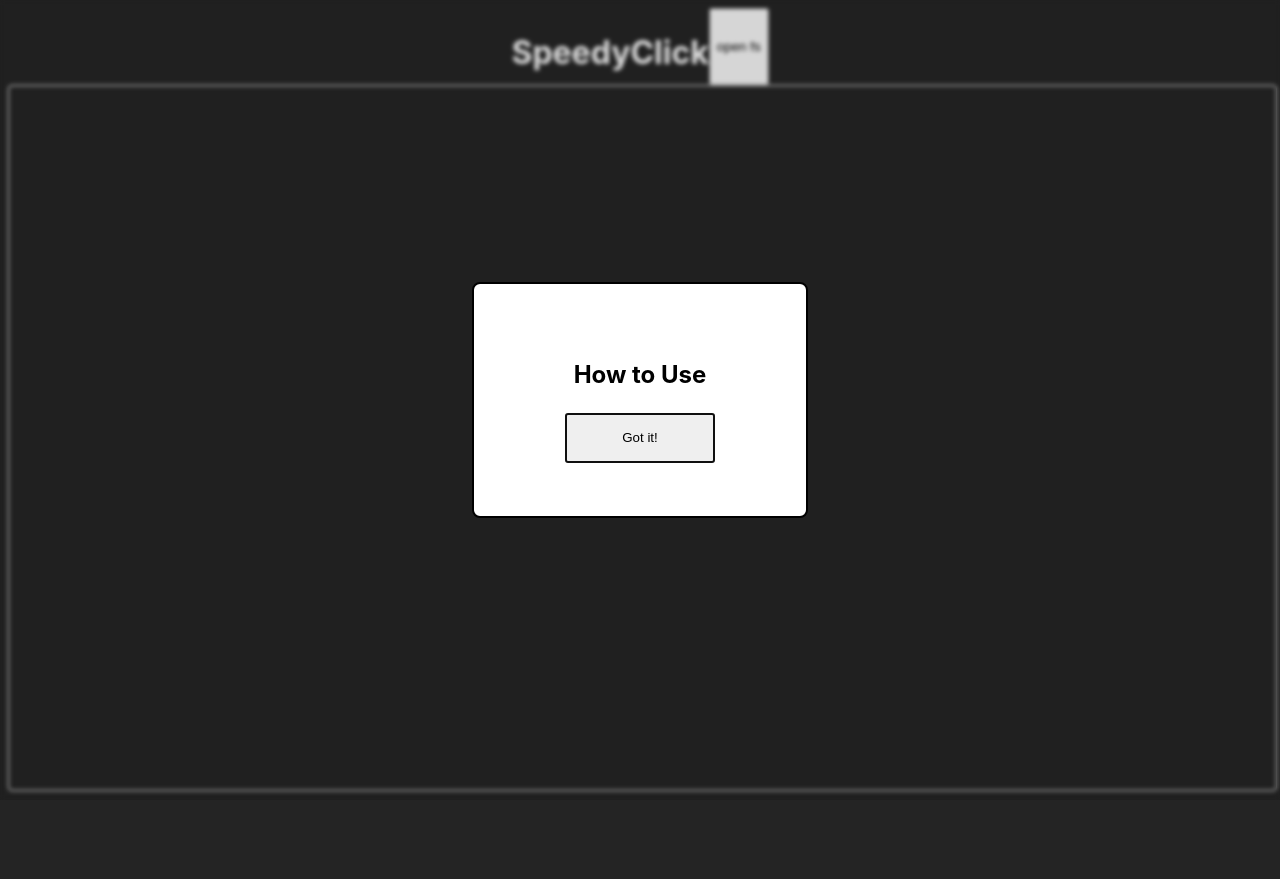
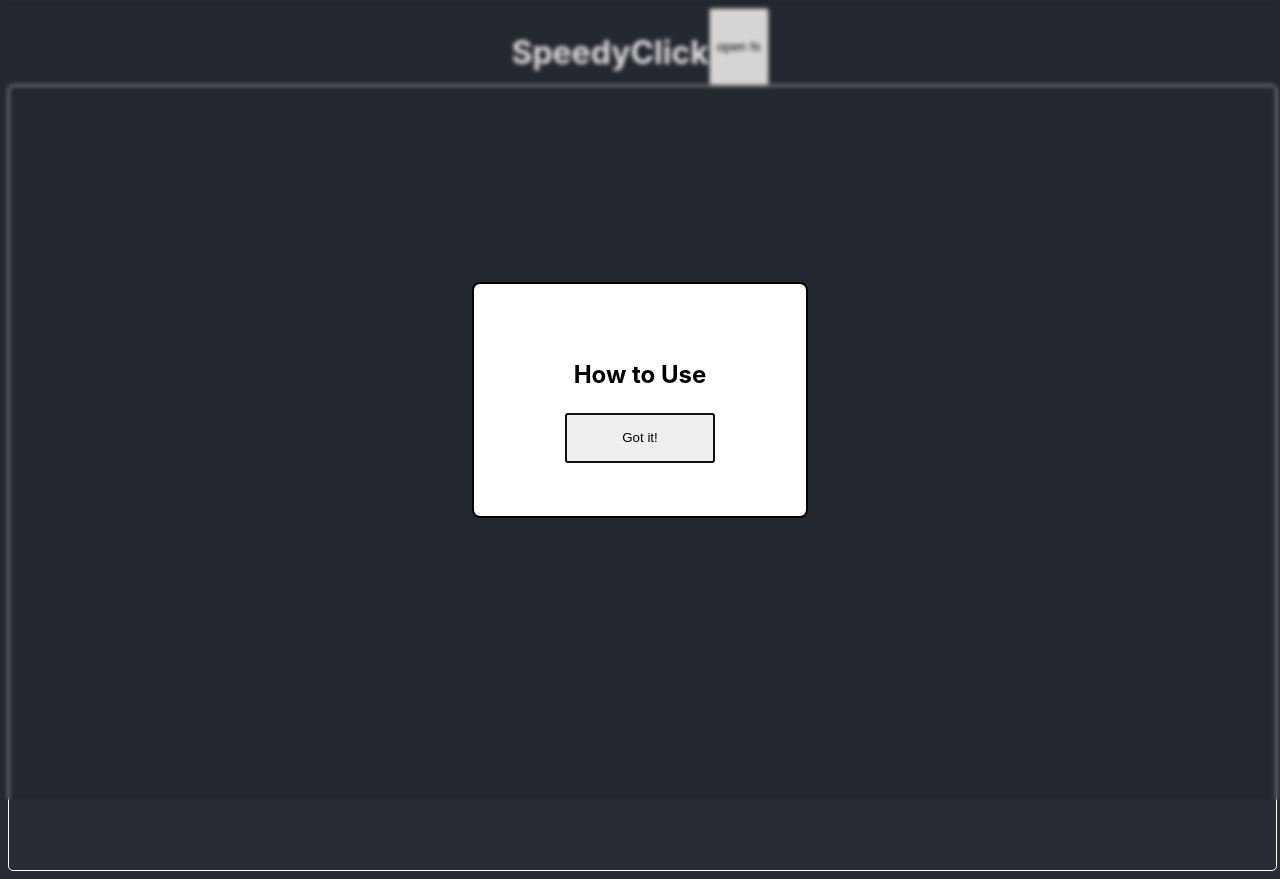
Before and after one commit to jsmolucha/speedyclicker, an Electron app: page index.html in a window 1280 px wide. Before the commit the page ends 800 px from the top, so only its background shows below. Drawn offline with Linux system fonts and the light colour scheme.

Commit message:
small changes to adapt to full screen mode

```diff
--- a/index.css
+++ b/index.css
@@ -5,7 +5,7 @@
 
   color-scheme: light dark;
   color: rgba(255, 255, 255, 0.87);
-  background-color: #242424;
+  background-color: #282c34;
 
 }
 
@@ -37,9 +37,9 @@
 
 .game-container {
   border: 1px solid white;
-  border-radius: 4px;
+  border-radius: 5px;
   width: 99dvw;
-  height: 88dvh;
+  height: 98dvh;
   margin: 0;
 }
 
@@ -48,6 +48,7 @@
   width: 3dvw;
   height: 3dvw;
   color: red;
+
 }
 
 #header {
@@ -55,3 +56,7 @@
   justify-content: center;
   height: 6dvw;
 }
+
+#exit-fs {
+  display: none;
+}
```
